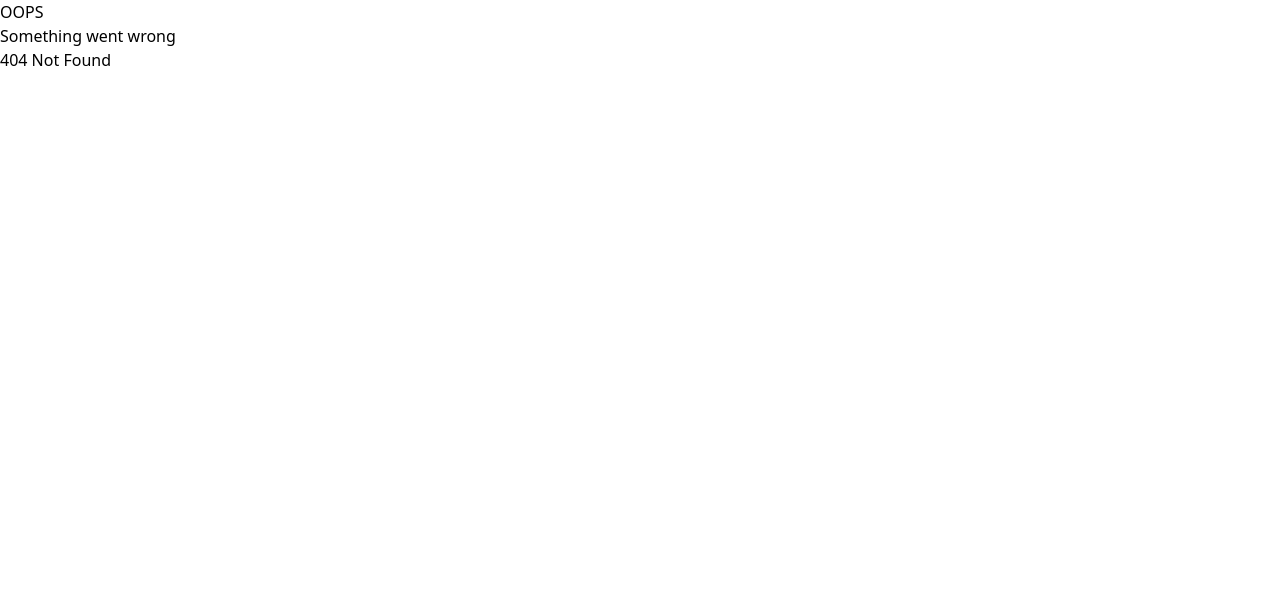
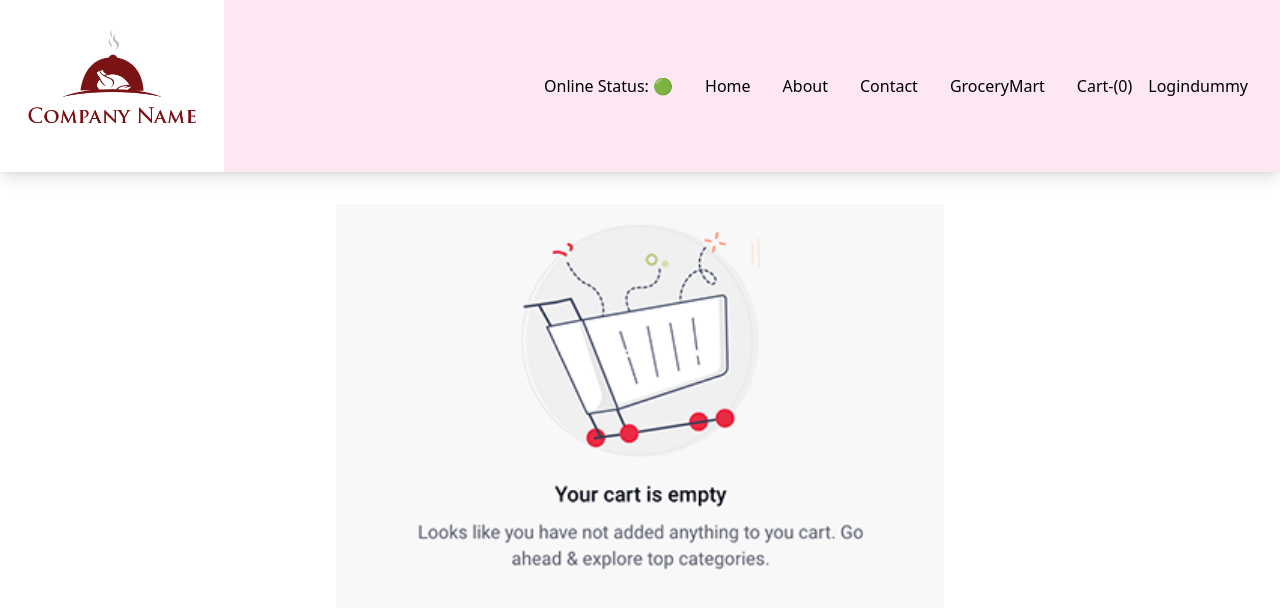
Before and after one commit to RaunakScarlet/8th-Heaven, a React (Vite) app: page /cart in a window 1280 px wide. Before the commit this address had no page. Shown: the top 608 px of the page. Built offline with nearby package versions, Linux system fonts and the light colour scheme.

Commit message:
fixed empty cart

```diff
--- a/App.js
+++ b/App.js
@@ -13,6 +13,7 @@ import { Provider } from "react-redux";
 
 const GroceryMart=lazy(()=>import('./src/GroceryMart'))
 import appStore from './store/store/appStore';
+import Cart from "./src/Cart";
 
 
 
@@ -57,9 +58,21 @@ const appRouter = createBrowserRouter([
                 errorElement: <Error />,
             },
             {
+                path: "/cart",
+                element: <Cart/>,
+                errorElement: <Error />,
+            },
+            {
                 path: "/grocery",
                 element: (
-                    <Suspense fallback={<h1>Have you prepareed the List thats need to be bought?</h1>}>
+                    <Suspense
+                        fallback={
+                            <h1>
+                                Have you prepareed the List thats need to be
+                                bought?
+                            </h1>
+                        }
+                    >
                         <GroceryMart />
                     </Suspense>
                 ),
@@ -67,7 +80,7 @@ const appRouter = createBrowserRouter([
             },
         ],
     },
-    ]);
+]);
 
 
 
--- /dev/null
+++ b/src/Cart.js
@@ -0,0 +1,40 @@
+import { useDispatch, useSelector } from "react-redux"
+import RestrauntCategoryItem from "./RestrauntCategoryItem"
+import { clearItems } from "../store/cartSlice";
+import emptyCart from '../img/emptyCart.png'
+
+const Cart = () => {
+
+    const cartItems = useSelector((store) => store.cart.items);
+    const dispatch = useDispatch();
+    const handleClearItems = () => {
+    dispatch(clearItems());
+}
+
+    return cartItems.length == 0 ? (
+        <div className="text-center m-4 p-4">
+            <div className="w-full m-auto">
+                <img
+                    className="w-6/12 m-auto"
+                    src={emptyCart}
+                    alt="Cart is Empty"
+                />
+            </div>
+        </div>
+    ) : (
+        <div className="text-center m-4 p-4">
+            <h1 className="text-2xl font-bold">Cart</h1>
+            <div className="w-6/12 m-auto">
+                <button
+                    className="p-2 m-2 bg-black text-white rounded-lg"
+                    onClick={handleClearItems}
+                >
+                    clear cart
+                </button>
+                <RestrauntCategoryItem items={cartItems} />
+            </div>
+        </div>
+    );
+}
+
+export default Cart
```
Also changed, not shown: img/emptyCart.png (added).
